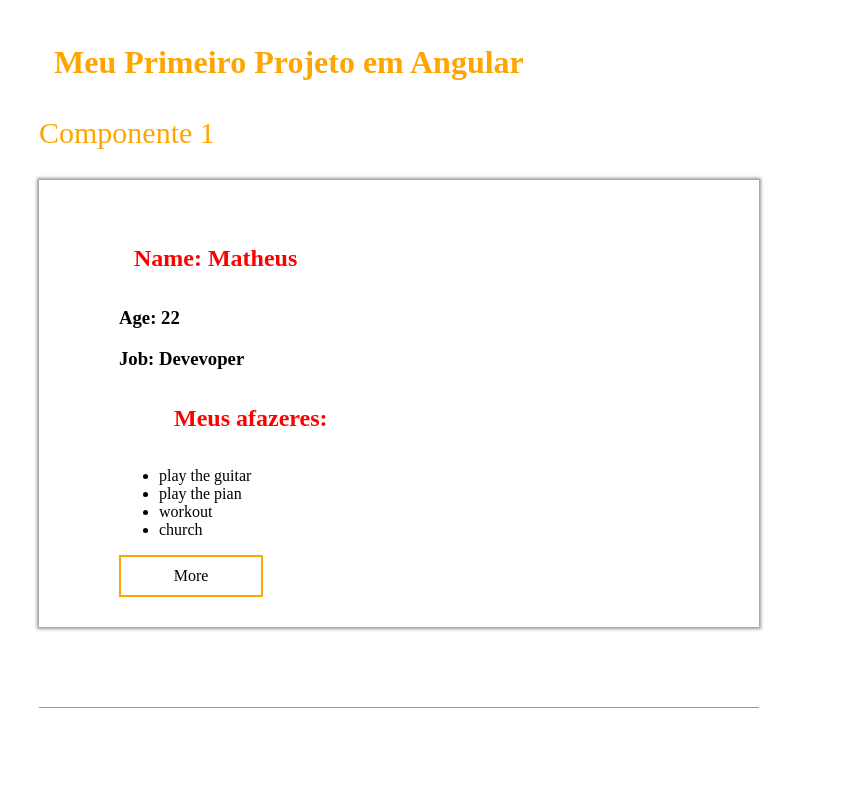
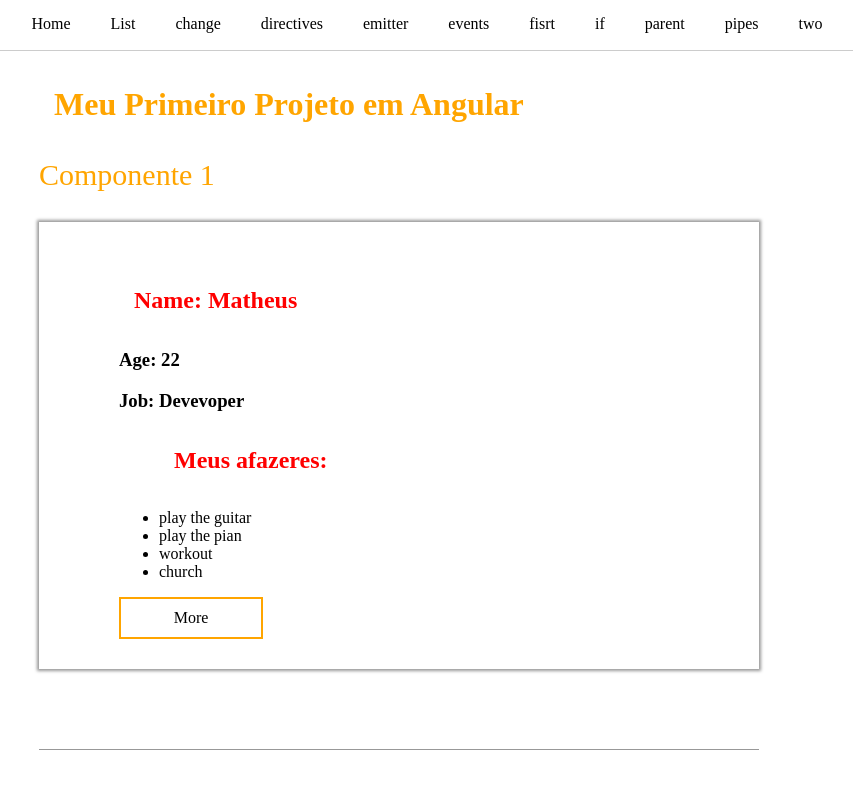
Before and after one commit to matthew13dev/Curso-Angular, an Angular app: page / in a window 1280 px wide. Shown: the top 787 px of the page, without its empty margins (241-1094 px from the left). Built offline with nearby package versions, Linux system fonts and the light colour scheme.

Commit message:
add> lesson 17 - routers

```diff
--- a/src/app/app-routing.module.ts
+++ b/src/app/app-routing.module.ts
@@ -1,7 +1,29 @@
 import { NgModule } from '@angular/core';
 import { RouterModule, Routes } from '@angular/router';
+import { FirstComponentComponent } from './components/first-component/first-component.component';
+import { ListRenderComponent } from './components/list-render/list-render.component';
+import { ChangeNumberComponent } from './components/change-number/change-number.component';
+import { DirectivesComponent } from './components/directives/directives.component';
+import { EmitterComponent } from './components/emitter/emitter.component';
+import { EventsComponent } from './components/events/events.component';
+import { IfRenderComponent } from './components/if-render/if-render.component';
+import { ParentDataComponent } from './components/parent-data/parent-data.component';
+import { PipesComponent } from './components/pipes/pipes.component';
+import { TwoWayBindingComponent } from './components/two-way-binding/two-way-binding.component';
 
-const routes: Routes = [];
+const routes: Routes = [
+  {path:"", component:FirstComponentComponent},
+  {path:"list", component:ListRenderComponent},
+  {path:"change", component:ChangeNumberComponent},
+  {path:"directives", component:DirectivesComponent},
+  {path:"emitter", component:EmitterComponent},
+  {path:"events", component:EventsComponent},
+  {path:"fisrt", component:FirstComponentComponent},
+  {path:"if", component:IfRenderComponent},
+  {path:"parent", component:ParentDataComponent},
+  {path:"pipes", component:PipesComponent},
+  {path:"two", component:TwoWayBindingComponent}
+];
 
 @NgModule({
   imports: [RouterModule.forRoot(routes)],
--- a/src/app/app.component.css
+++ b/src/app/app.component.css
@@ -1,7 +1,39 @@
 body {
-padding-bottom: 500px;
+  max-height: 100%;
+  margin: 50px 0px;
+  padding: 0;
 }
 
 h1 {
   margin-bottom: -30px;
 }
+
+header {
+  height: 50px;
+  display: flex;
+  justify-content: center;
+  align-items: center;
+  width: 100%;
+  border-bottom: 1px solid #ccc;
+  position: fixed;
+  top: 0;
+  background-color: white;
+}
+
+header ul{
+  display: flex;
+  justify-content: space-between;
+  list-style: none;
+}
+
+header a{
+  display: inline-block;
+  height: 100%;
+  padding: 3px 10px;
+  margin: 0px 10px;
+  border-bottom: 3px solid transparent;
+}
+header a:hover {
+  color: orange;
+  border-bottom: 3px solid orange;
+}
--- a/src/app/app.component.html
+++ b/src/app/app.component.html
@@ -5,18 +5,27 @@
   <meta name="viewport" content="width=device-width, initial-scale=1.0">
   <title>Document</title>
 </head>
+<header>
+  <nav>
+    <ul>
+      <li><a routerLink="/">Home</a></li>
+      <li><a routerLink="/list">List</a></li>
+      <li><a routerLink="/change">change</a></li>
+      <li><a routerLink="/directives">directives</a></li>
+      <li><a routerLink="/emitter">emitter</a></li>
+      <li><a routerLink="/events">events</a></li>
+      <li><a routerLink="/fisrt">fisrt</a></li>
+      <li><a routerLink="/if">if</a></li>
+      <li><a routerLink="/parent">parent</a></li>
+      <li><a routerLink="/pipes">pipes</a></li>
+      <li><a routerLink="/two">two</a></li>
+    </ul>
+  </nav>
+</header>
 <body>
   <div class="container">
     <h1>Meu Primeiro Projeto em Angular</h1>
-    <app-first-component></app-first-component>
-    <app-parent-data app-parent-data [name] = "userName" [userData] = "userData"></app-parent-data>
-    <app-directives></app-directives>
-    <app-if-render></app-if-render>
-    <app-events></app-events>
-    <app-emitter></app-emitter>
-    <app-list-render></app-list-render>
-    <app-pipes></app-pipes>
-    <app-two-way-binding></app-two-way-binding>
+    <router-outlet></router-outlet>
 
   </div>
 </body>
```
